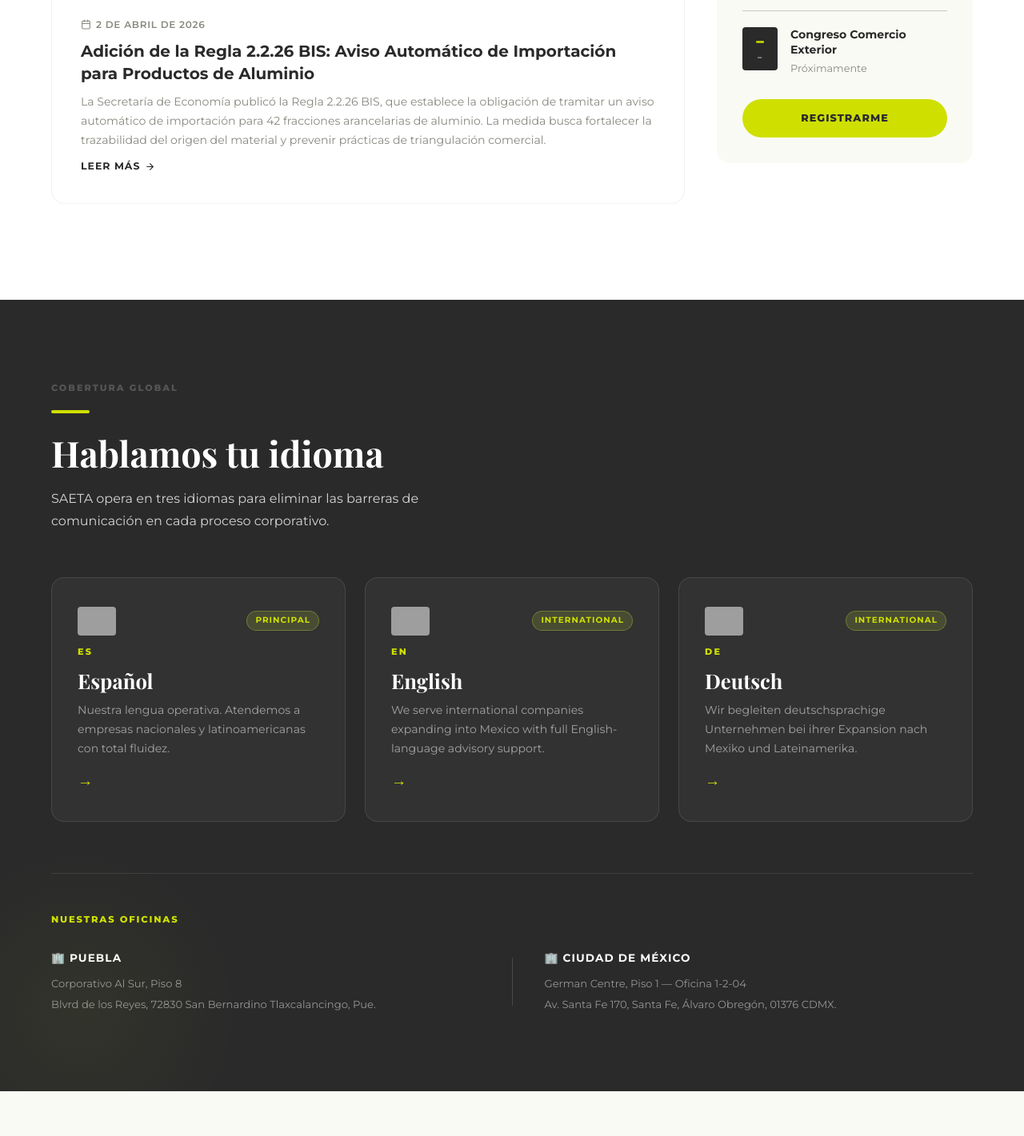
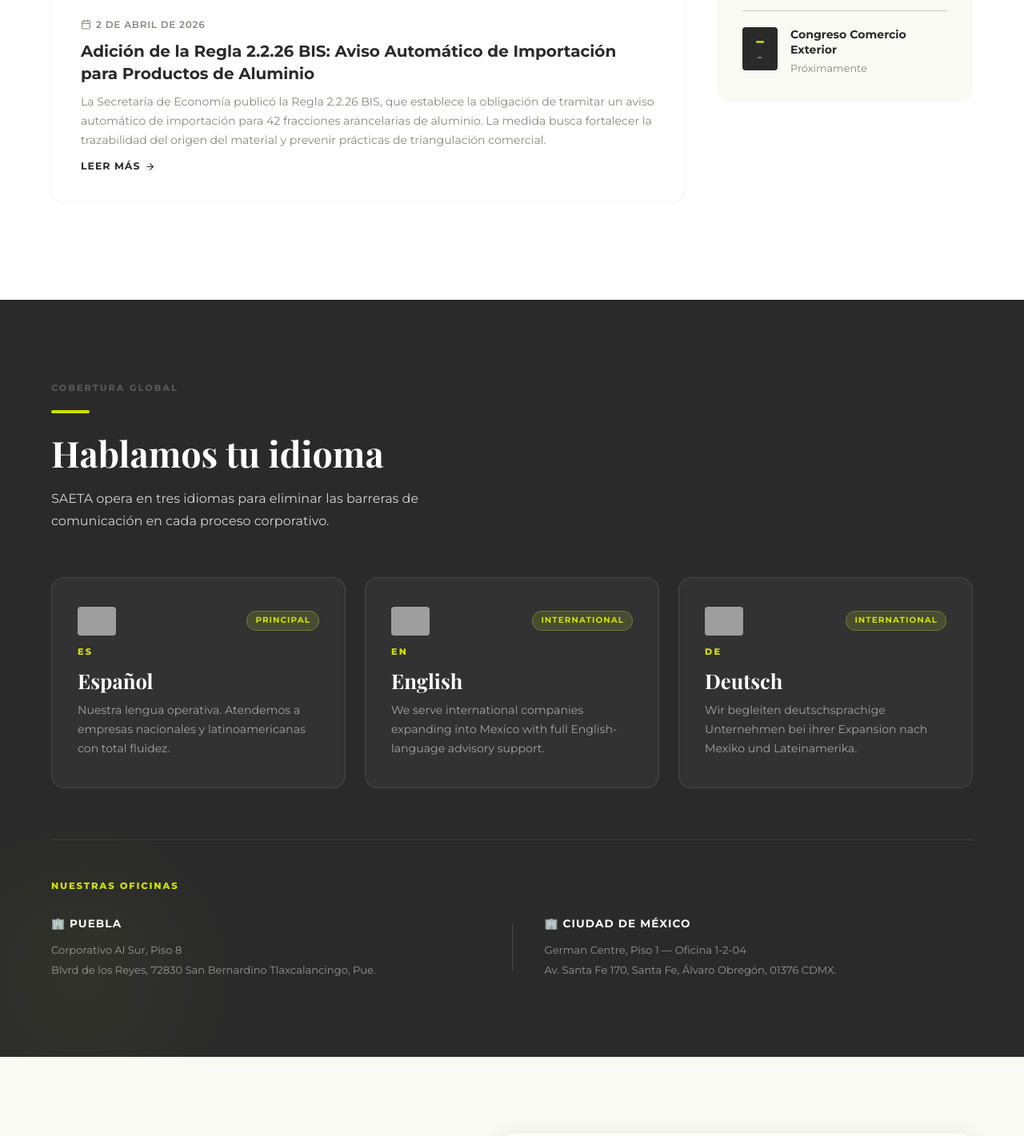
Before and after one commit to blancoandrea179-web/saeta-web, a Next.js app: page / in a window 1280 px wide. Shown: the part 6400-7821 px from the top of the page at 80% size. Built offline with nearby package versions, Linux system fonts and the light colour scheme; grey boxes are pictures that could not be loaded; a web font is replaced by a local one.

Commit message:
se cambió la sección de idiomas

```diff
--- a/src/components/sections/Languages.tsx
+++ b/src/components/sections/Languages.tsx
@@ -55,7 +55,6 @@ export default function Languages() {
               <div className={styles.langCode}>{l.code}</div>
               <h3 className={styles.langName}>{l.lang}</h3>
               <p className={styles.langDesc}>{l.desc}</p>
-              <div className={styles.cardArrow}>→</div>
             </a>
           ))}
         </div>
--- a/src/components/sections/News.tsx
+++ b/src/components/sections/News.tsx
@@ -93,9 +93,6 @@ export default function News() {
                 </div>
               ))}
             </div>
-            <a href="#contacto" className={`btn btn--primary ${styles.sidebarCta}`}>
-              Registrarme
-            </a>
           </div>
 
         </div>
```
